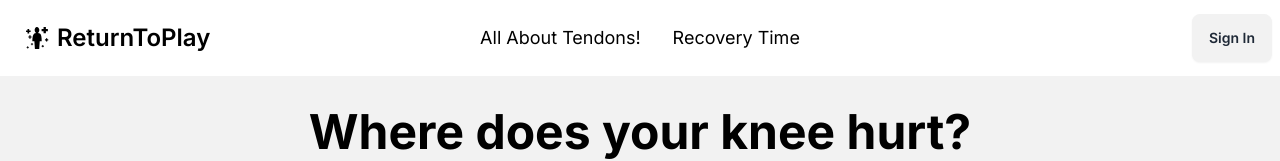
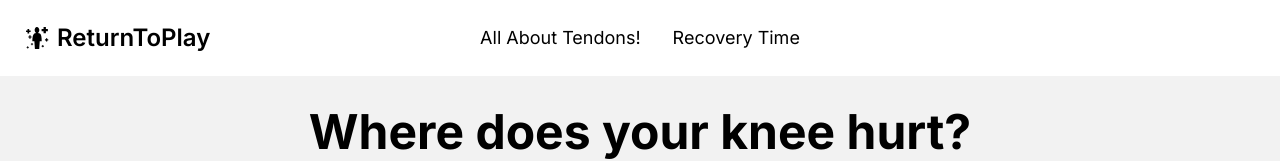
Before and after one commit to jcmigaly/knee-rehab, a Next.js app: page / in a window 1280 px wide. Shown: the top 161 px of the page. Built offline with nearby package versions, Linux system fonts and the light colour scheme; no server answers.

Commit message:
Cleaned up sign out

```diff
--- a/app/NavBar.tsx
+++ b/app/NavBar.tsx
@@ -56,7 +56,7 @@ const NavBar = () => {
         </ul>
       </div>
       <div className="navbar-end">
-        {status === "authenticated" && (
+        {/* {status === "authenticated" && (
           <Link className="btn" href={"/api/auth/signout"}>
             Log Out
           </Link>
@@ -65,7 +65,7 @@ const NavBar = () => {
           <Link className="btn" href={"/api/auth/signin"}>
             Sign In
           </Link>
-        )}
+        )} */}
       </div>
     </div>
   );
```
